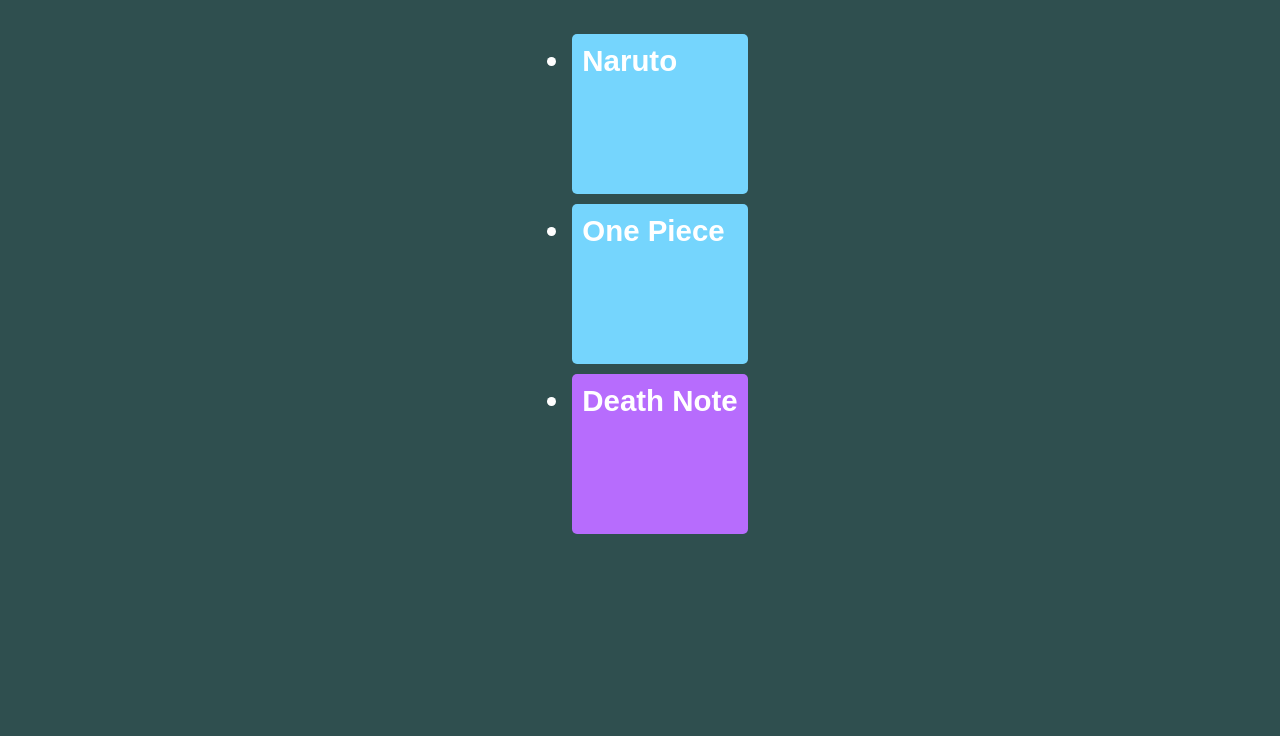
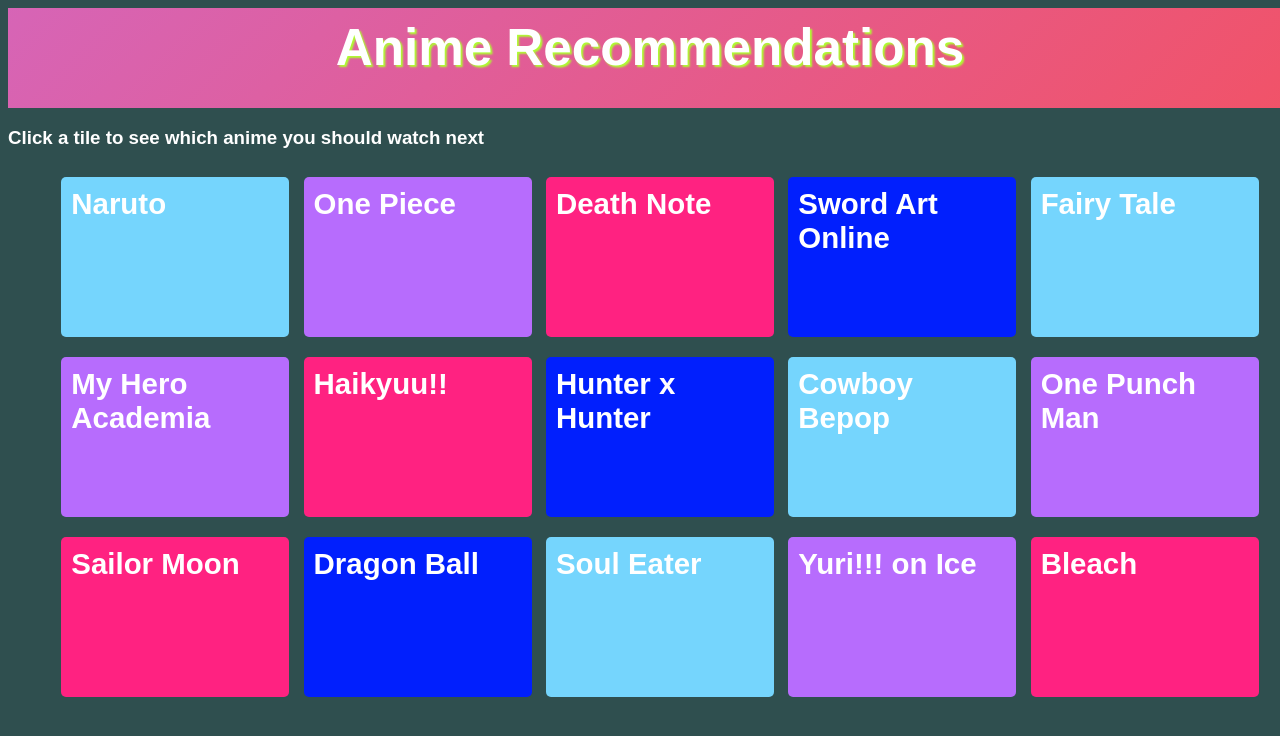
Before and after one commit to DaniCalifornia/Anime-Recommendations, a Flask app: page / in a window 1280 px wide. Shown: the top 736 px of the page. Run offline with Flask 2, Linux system fonts and the light colour scheme; parts of the project's set-up code (start-up, migrations or seed data) failed here and were passed over.

Commit message:
FE: create loading screen

```diff
--- a/static/index.js
+++ b/static/index.js
@@ -1,18 +1,21 @@
 
 const tiles = document.getElementById('container')
 const list = document.createElement('ul');
+const header = document.getElementById('header')
+const loader = document.getElementById('loader')
+const nav = document.getElementById('nav')
 
 // popular anime (in my opinion)
-const popularAnime = ['Naruto', 'One Piece', 'Death Note']
+const popularAnime = ['Naruto', 'One Piece', 'Death Note', 'Sword Art Online', 'Fairy Tale', 'My Hero Academia', 'Haikyuu!!', 'Hunter x Hunter', 'Cowboy Bepop', 'One Punch Man', 'Sailor Moon', 'Dragon Ball', 'Soul Eater', 'Yuri!!! on Ice', 'Bleach']
 // array of tile colors
 const colors = ['cyan', 'purple', 'pink', 'blue']
 
 // create list of anime tiles
 function animeList(arr) {
-  arr.forEach(anime => {
+  arr.forEach((anime, idx) => {
     const li = document.createElement('li')
     li.textContent = anime;
-    li.classList = `${colors[Math.floor(Math.random() * 4)]} tile`
+    li.classList = `${colors[idx % 4]} tile`
     list.appendChild(li);
   })
   tiles.appendChild(list)
@@ -20,29 +23,39 @@
 
 
 async function getRecs(anime) {
-  console.log('selected', anime)
+  // activate loading screen
+  tiles.style.display = "none";
+  nav.style.display = 'none';
+  loader.classList = 'loading'
+  // request recommendations for selected anime
   const res = await fetch(`/recommendations/${anime}`, {
     method: 'GET',
     headers: {
       'Access-Control-Allow-Origin': '*'
     }
   })
-  console.log('request sent', res)
   const recs = await res.json()
-  console.log('recs', recs.recs)
-
+  const recsArray = recs.recs
+  // deactivate loading screen
+  tiles.style.display = "inline";
+  nav.style.display = "inline";
+  loader.classList = 'loaded'
+  header.innerText = `People who watched ${recsArray.shift()} also enjoyed:`
+  // remove current anime tiles
   while(list.firstChild) {
     list.removeChild(list.firstChild)
   }
-  animeList(recs.recs)
+  // replace tiles with recommenation anime tiles
+  animeList(recsArray)
 }
 
 tiles.addEventListener('click', (event) => {
   const tile = event.target
   if (tile.classList.contains('tile')) {
-    console.log('innertext', tile.innerText)
     getRecs(tile.innerText)
   }
 })
 
+list.classList = 'flex'
+
 animeList(popularAnime)
--- a/static/style.css
+++ b/static/style.css
@@ -31,14 +31,17 @@
   }
 }
 
+ul {
+  list-style: none;
+}
 
-#container {
+.flex {
   display: flex;
   flex-wrap: wrap;
   justify-content: space-evenly;
 }
 
-#container .tile {
+.flex .tile {
   flex: 0 1 17%;
   height: 140px;
   margin: 10px 1px;
@@ -67,6 +70,10 @@
   text-align: center;
 }
 
+.loaded {
+  display: none
+}
+
 .ring {
   border-top: 16px solid blue;
   border-right: 16px solid green;
--- a/templates/index.html
+++ b/templates/index.html
@@ -9,8 +9,14 @@
   <title>Anime Recommendations</title>
 </head>
 <body>
-  <div id='container'>
-
+  <div id='nav'>
+    <h2 id='header'>Anime Recommendations</h2>
+    <h3>Click a tile to see which anime you should watch next</h3>
   </div>
+  <div id='loader' class='loaded'>
+    <p>Loading your recommendations</p>
+    <div class="ring"></div>
+  </div>
+  <div id='container'></div>
 </body>
 </html>
```
